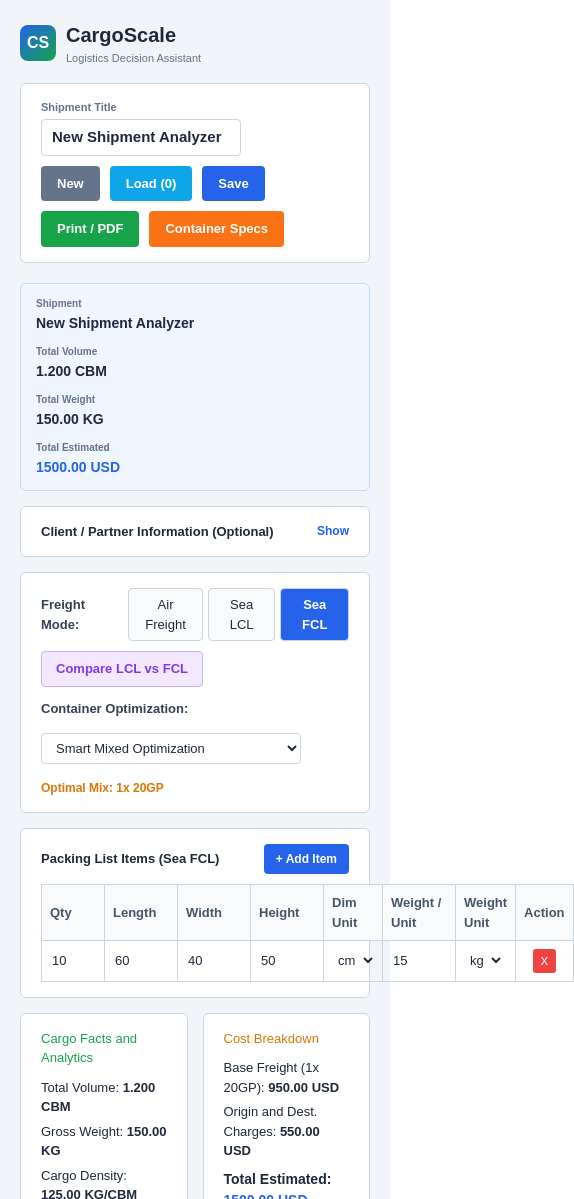
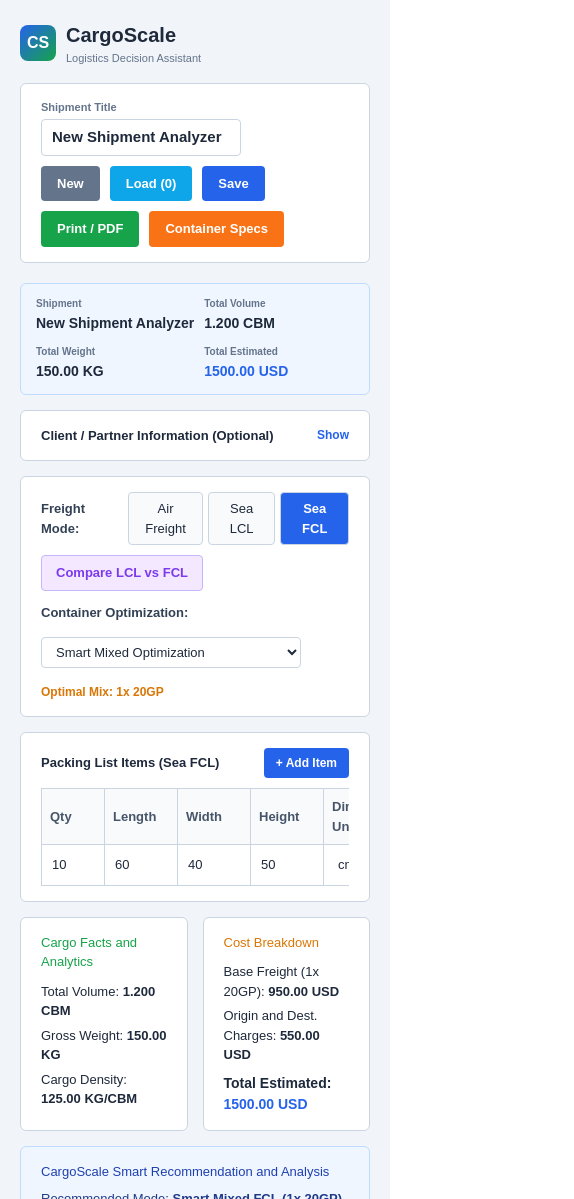
Before and after one commit to moayadhaboosh22/cargoscale, a Next.js app: page /tools/shipment-analyzer in a window 390 px wide. Shown: the top 1199 px of the page, 574 px wide, since content can reach past the window. Built offline with nearby package versions, Linux system fonts and the light colour scheme.

Commit message:
Phase 4: Fix mobile horizontal overflow (Packing List table + Top Summary)

```diff
--- a/app/globals.css
+++ b/app/globals.css
@@ -42,3 +42,8 @@ body {
     margin: 15mm;
   }
 }
+@media (max-width: 480px) {
+  .top-summary-grid {
+    grid-template-columns: repeat(2, 1fr) !important;
+  }
+}
--- a/app/tools/shipment-analyzer/page.tsx
+++ b/app/tools/shipment-analyzer/page.tsx
@@ -531,7 +531,7 @@ export default function FreightQuotationPage() {
           </div>
         </div>
 
-        <div style={{ display: 'grid', gridTemplateColumns: 'repeat(auto-fit, minmax(200px, 1fr))', gap: '10px', background: '#eff6ff', border: '1px solid #bfdbfe', borderRadius: '6px', padding: '12px 15px', marginBottom: '15px' }}>
+        <div className="top-summary-grid" style={{ display: 'grid', gridTemplateColumns: 'repeat(auto-fit, minmax(200px, 1fr))', gap: '10px', background: '#eff6ff', border: '1px solid #bfdbfe', borderRadius: '6px', padding: '12px 15px', marginBottom: '15px' }}>
           <div>
             <div style={{ fontSize: '10px', color: '#64748b', fontWeight: 'bold', marginBottom: '2px' }}>Shipment</div>
             <div style={{ fontSize: '14px', fontWeight: 'bold', color: '#1e293b', whiteSpace: 'nowrap', overflow: 'hidden', textOverflow: 'ellipsis' }}>{shipmentTitle}</div>
@@ -634,6 +634,7 @@ export default function FreightQuotationPage() {
             <span style={{ fontWeight: 'bold', fontSize: '13px', color: '#1e293b' }}>Packing List Items ({freightMode})</span>
             <button onClick={handleAddPackage} style={{ background: '#2563eb', color: '#fff', border: 'none', padding: '6px 12px', borderRadius: '4px', fontSize: '12px', cursor: 'pointer', fontWeight: 'bold' }}>+ Add Item</button>
           </div>
+          <div style={{ overflowX: 'auto' }}>
           <table style={{ width: '100%', borderCollapse: 'collapse', fontSize: '13px' }}>
             <thead>
               <tr style={{ background: '#f8fafc', color: '#475569' }}>
@@ -674,6 +675,7 @@ export default function FreightQuotationPage() {
               ))}
             </tbody>
           </table>
+          </div>
         </div>
 
         <div style={{ display: 'grid', gridTemplateColumns: '1fr 1fr', gap: '15px', marginBottom: '15px' }}>
```
